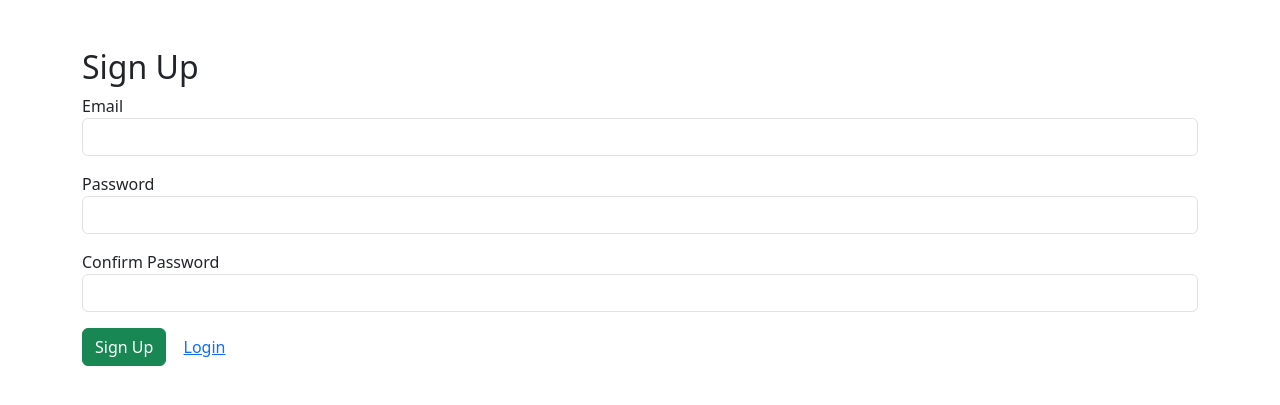
After one commit to Karrtee/MoneyMate-G25-, a Flask app: page /register in a window 1280 px wide. The commit adds this page. Shown: the top 405 px of the page. Run offline with Flask 3, Linux system fonts and the light colour scheme.

Commit message:
Added login and signup functionality

```diff
--- a/app.py
+++ b/app.py
@@ -45,6 +45,22 @@ init_db()
 @app.route('/')
 def home():
     return render_template("index.html")
+
+@app.route('/register', methods=['GET', 'POST'])
+def register():
+    if request.method == 'POST':
+        email = request.form['email']
+        password = request.form['password']
+        confirm_password = request.form['confirm_password']
+        # Add your registration logic here (e.g., save user to database, check password match)
+        # For now, just redirect to login or show a message
+        if password == confirm_password:
+            # Save user logic here
+            return redirect(url_for('login'))
+        else:
+            return render_template('register.html', error='Passwords do not match.')
+    return render_template('register.html')
+
 
 @app.route('/dashboard')
 def dashboard():
--- a/templates/index.html
+++ b/templates/index.html
@@ -42,7 +42,7 @@
             {% endfor %}
         </tbody>
     </table>
-
+    <a href="{{ url_for('register') }}" class="btn btn-primary">Sign Up</a>
     <a href="{{ url_for('add_transaction') }}" class="btn btn-success">Add Transaction</a>
     <a href="{{ url_for('home') }}" class="btn btn-secondary">Back Home</a>
 </body>
--- /dev/null
+++ b/templates/register.html
@@ -0,0 +1,26 @@
+<!DOCTYPE html>
+<html>
+<head>
+    <title>Sign Up - MoneyMate</title>
+    <link rel="stylesheet" href="https://cdn.jsdelivr.net/npm/bootstrap@5.3.0/dist/css/bootstrap.min.css">
+</head>
+<body class="container mt-5">
+    <h2>Sign Up</h2>
+    <form method="post">
+        <div class="mb-3">
+            <label>Email</label>
+            <input type="email" name="email" class="form-control" required>
+        </div>
+        <div class="mb-3">
+            <label>Password</label>
+            <input type="password" name="password" class="form-control" required>
+        </div>
+        <div class="mb-3">
+            <label>Confirm Password</label>
+            <input type="password" name="confirm_password" class="form-control" required>
+        </div>
+        <button type="submit" class="btn btn-success">Sign Up</button>
+        <a href="{{ url_for('login') }}" class="btn btn-link">Login</a>
+    </form>
+</body>
+</html>
```
Also changed, not shown: templates/login.html (added, +23 -0 lines).
